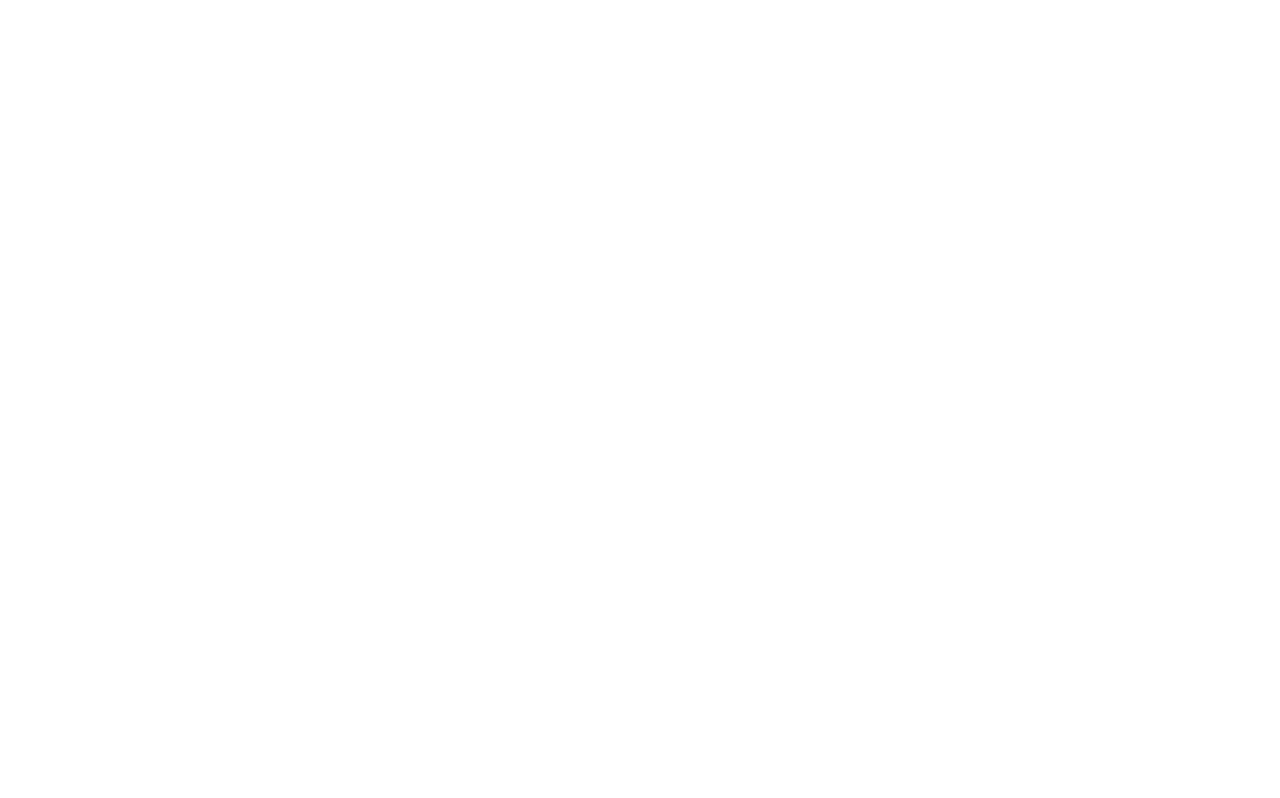
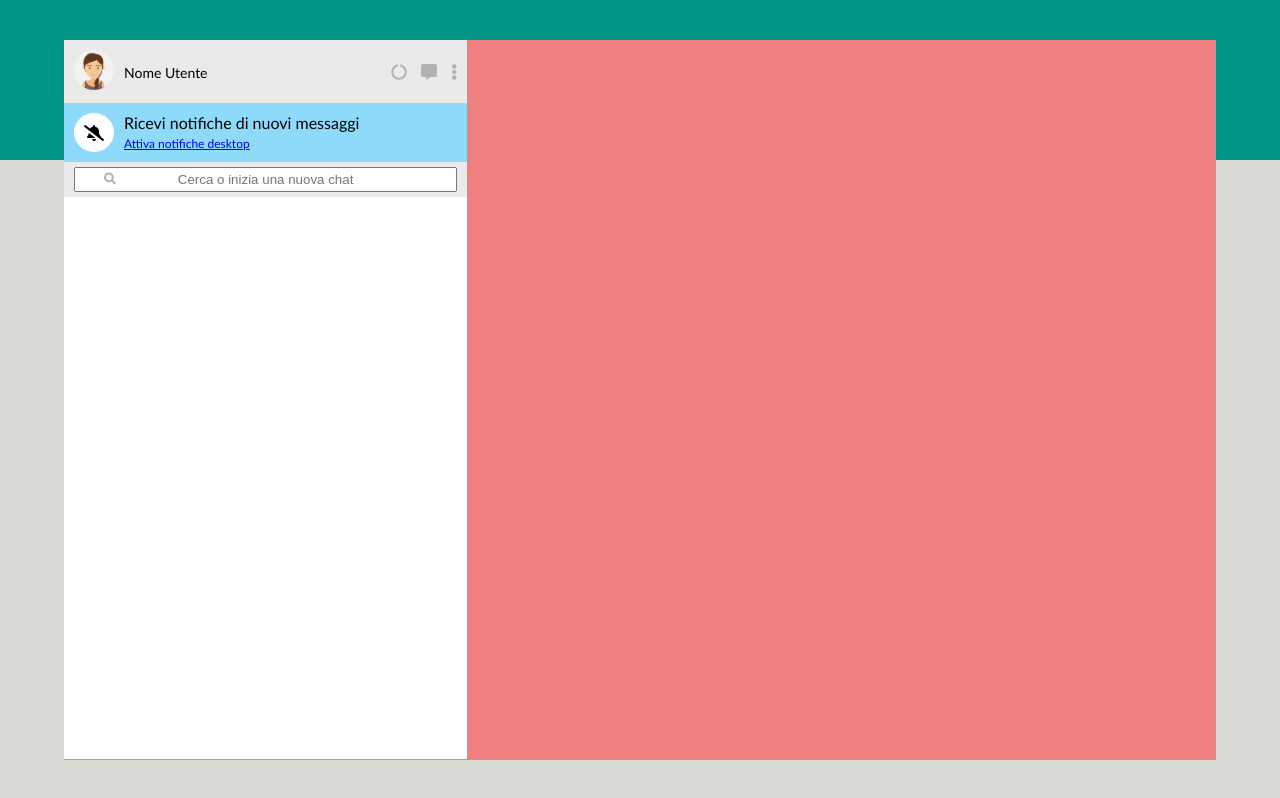
Before and after one commit to TommasoAgo/vue-boolzapp, a plain HTML site: page index.html in a window 1280 px wide. Drawn offline with nearby package versions, Linux system fonts and the light colour scheme.

Commit message:
Facendo la parte sinistra

```diff
--- a/css/style.css
+++ b/css/style.css
@@ -0,0 +1,162 @@
+/* RESET */
+* {
+    margin: 0;
+    padding: 0;
+    box-sizing: border-box;
+}
+
+img {
+    width: 100%;
+}
+
+/* COMMON */
+body {
+    background-color: #d9dbd4;
+
+    font-family: 'Gill Sans', 'Gill Sans MT', Calibri, 'Trebuchet MS', sans-serif;
+}
+
+.flex-row {
+    display: flex;
+    flex-direction: row;
+}
+
+.flex-col {
+    display: flex;
+    flex-direction: column;
+}
+
+.utente-text {
+    font-size: 14px;
+}
+
+.grey-text {
+    color: #b1b1b1;
+}
+
+.pointer {
+    cursor: pointer;
+}
+
+/* Avatar Image Container */
+.avatar-container {
+    width: 40px;
+}
+
+.avatar-container img {
+    border-radius: 50%;
+}
+
+/* HEADER */
+header {
+    height: 20vh;
+
+    background-color: #009587;
+}
+
+/* App Container */
+.app-container {
+    position: absolute;
+    left: 50%;
+    top: 50%;
+    transform: translate(-50%, -50%);
+
+    width: 90%;
+    height: 90%;
+
+    /* TEST */
+    background-color: lightcoral;
+}
+
+/* NOME UTENTE SECTION */
+.nome-utente-section {
+    width: 35%;
+}
+
+/* Nome Utente Header */
+.nome-ut-header {
+    align-items: center;
+    justify-content: space-between;
+
+    padding: 10px;
+
+    background-color: #eaeaea;
+}
+
+.avatar-name {
+    align-items: center;
+}
+
+.avatar-name span {
+    margin-left: 10px;
+}
+
+/* HEADER Icons */
+.avatar-header-icons i {
+    margin-left: 10px;
+}
+
+/* Notifications */
+.notifications {
+    padding: 10px;
+
+    background-color: #8edafb;
+}
+
+.bell-container {
+    background-color: white;
+
+    padding: 10px;
+    margin-right: 10px;
+
+    border-radius: 50%;
+}
+
+.notifications-text a {
+    font-size: 12px;
+}
+
+/* Filter Search */
+.filter-search {
+    text-align: center;
+    padding: 5px 0;
+
+    background-color: #eaeaea;
+}
+
+.input-filter {
+    width: 95%;
+    height: 25px;
+
+    text-align: center;
+}
+
+.input-filter::placeholder {
+    text-align: center;
+}
+
+.filter {
+    position: relative;
+}
+
+.lens {
+    position: absolute;
+    left: 40px;
+    top: 6px;
+
+    font-size: 12px;
+
+    color: #b1b1b1;
+}
+
+/* Contacts */
+.contacts {
+    background-color: white;
+
+    height: calc( 100% - 158px );
+}
+
+/* CHAT SECTION */
+.chat-section {
+    width: 65%;
+}
--- a/index.html
+++ b/index.html
@@ -13,6 +13,79 @@
 </head>
 <body>
 
+   <!-- APP WRAPPER -->
+    <div class="app-wrapper">
+            <!-- HEADER -->
+        <header></header>
+
+        <!-- MAIN -->
+
+        <div id="root" class="app-container flex-row">
+
+            <!-- NOME UTENTE SECTION-->
+            <div class="nome-utente-section">
+
+                <!-- Nome Utente HEADER -->
+                <div class="nome-ut-header flex-row">
+
+                    <!-- Avatar and Name -->
+                    <div class="avatar-name flex-row">
+
+                        <!-- Avatar Sample -->
+                        <div class="avatar-container">
+                            <img src="img/avatar_io.jpg" alt="Avatar">
+                        </div>
+
+                        <!-- Avatar Name -->
+                        <div class="avatar-name">
+                            <span class="utente-text">Nome Utente</span>
+                        </div>
+
+                    </div>
+
+                    <!-- HEADER Icons -->
+                    <div class="avatar-header-icons">
+                        <i class="fas fa-circle-notch grey-text pointer"></i>
+                        <i class="fas fa-comment-alt grey-text pointer"></i>
+                        <i class="fas fa-ellipsis-v grey-text pointer"></i>
+                    </div>
+                </div>
+
+                 <!-- Notifications Box -->
+                <div class="notifications flex-row">
+                    <div class="bell-container">
+                        <i class="fas fa-bell-slash"></i>
+                    </div>
+                    <div class="notifications-text">
+                        <p>Ricevi notifiche di nuovi messaggi<p>
+                        <a href="#">Attiva notifiche desktop</a>
+                    </div>
+                </div>
+
+                <!-- Filter Search -->
+                <div class="filter-search">
+                    <div class="filter">
+                        <input class="input-filter" type="text" name="input-filter" id="input-filter" placeholder="Cerca o inizia una nuova chat">
+                        <i class="fas fa-search lens"></i>
+                    </div>
+                </div>
+
+                <!-- Contacts -->
+                <div class="contacts">
+
+                </div>
+            </div>
+
+
+
+            <!-- CHAT SECTION -->
+            <div class="chat-section">
+
+            </div>
+
+        </div>
+    </div>
+
 
     <!-- JavaScript -->
     <script src="path/to/dayjs/dayjs.min.js"></script>
```
Also changed, not shown: img/avatar_1.jpg (added), img/avatar_2.jpg (added), img/avatar_3.jpg (added), img/avatar_4.jpg (added), img/avatar_5.jpg (added), img/avatar_6.jpg (added), img/avatar_7.jpg (added), img/avatar_8.jpg (added), img/avatar_io.jpg (added), img/mine.jpg (added).
